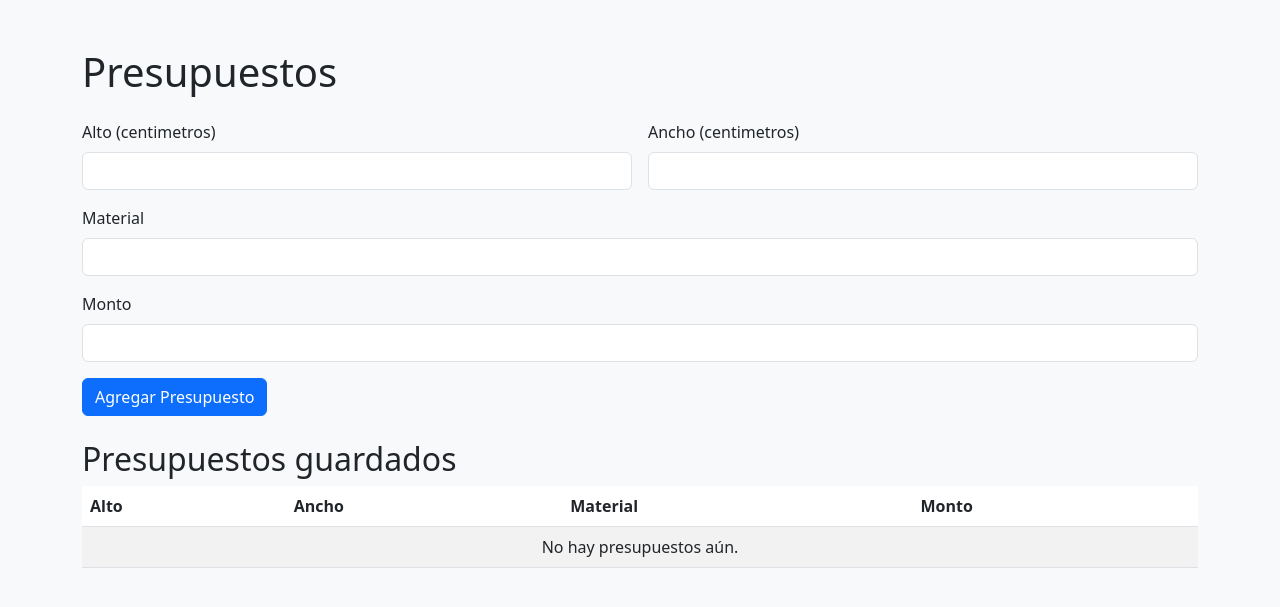
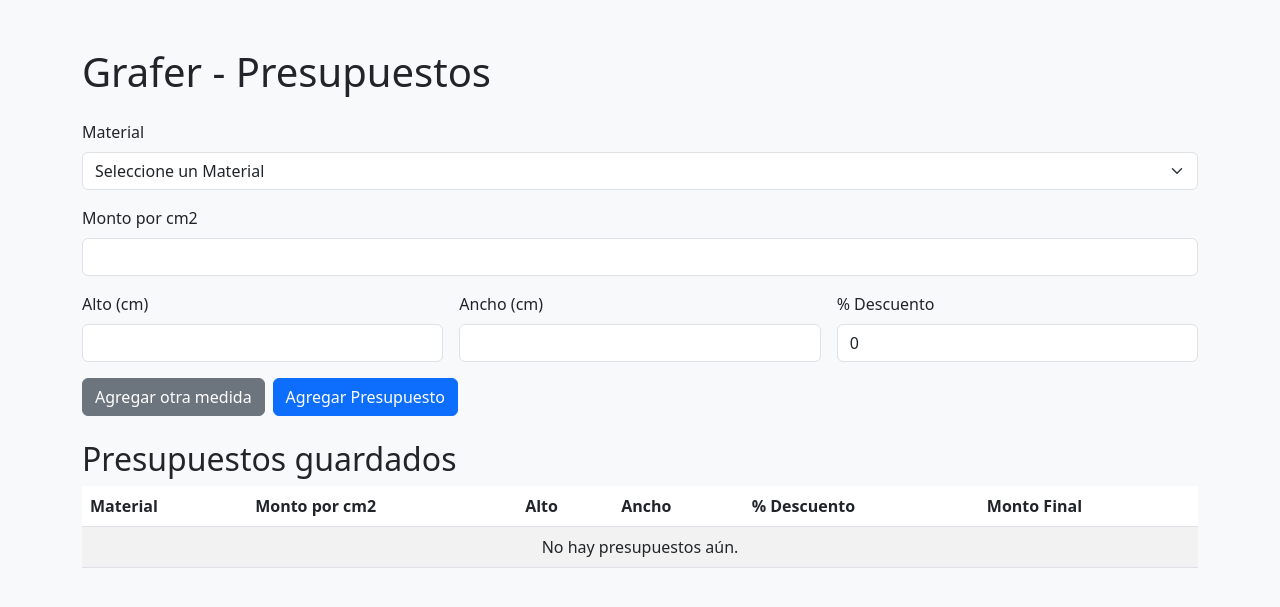
Before and after one commit to PierinaTufillaro/BudgetSearch, a Flask app: template templates/admin_panel.html in a window 1280 px wide. Shown: the top 607 px of the page. Run offline with Flask 3, Linux system fonts and the light colour scheme; the template is opened without the code that fills it, so the values that code supplies are empty.

Commit message:
Added percentage and new features. Also save data on db

```diff
--- a/app.py
+++ b/app.py
@@ -1,6 +1,12 @@
 from flask import Flask, render_template, request, redirect, url_for
+from flask_sqlalchemy import SQLAlchemy
 
 app = Flask(__name__)
+
+# Configuración DB SQLite
+app.config['SQLALCHEMY_DATABASE_URI'] = 'sqlite:///budgets.db'
+app.config['SQLALCHEMY_TRACK_MODIFICATIONS'] = False
+db = SQLAlchemy(app)
 
 # Contraseña simple para la pantalla inicial
 pwd = "mi_contraseña_segura"
@@ -12,7 +18,21 @@ MATERIALES = ["Madera", "Metal", "Plástico", "Vidrio"]
 
 logged_in = False  # Estado login avanzado
 
-presupuestos = []
+# Modelo Budget
+class Budget(db.Model):
+    id = db.Column(db.Integer, primary_key=True)
+    medida_alto = db.Column(db.Float, nullable=False)
+    medida_ancho = db.Column(db.Float, nullable=False)
+    descuento = db.Column(db.Float, default=0)
+    material = db.Column(db.String(50), nullable=False)
+    monto = db.Column(db.Float, nullable=False)
+
+    def __repr__(self):
+        return f'<Budget {self.id} {self.material}>'
+
+# Crear tablas si no existen
+with app.app_context():
+    db.create_all()
 
 @app.route("/", methods=["GET", "POST"])
 def client_login():
@@ -44,70 +64,71 @@ def admin_login():
     return render_template("admin_login.html", error=error)
 
 @app.route("/logout")
-def logout():
+def admin_logout():
     global logged_in
     logged_in = False
     return redirect(url_for("client_login"))
 
 @app.route("/admin_panel", methods=["GET"])
 def admin_panel():
-    global logged_in
     if not logged_in:
         return redirect(url_for("admin_login"))
-    return render_template("admin_panel.html", presupuestos=presupuestos, login=logged_in)
+    budgets = Budget.query.all()
+    return render_template("admin_panel.html", budgets=budgets, login=logged_in, materiales=MATERIALES)
 
 @app.route("/admin_panel", methods=["POST"])
-def agregar_presupuesto():
-    global logged_in
+def add_budget():
     if not logged_in:
         return redirect(url_for("admin_login"))
 
-    medida_alto = request.form["medida_alto"]
-    medida_ancho = request.form["medida_ancho"]
     material = request.form["material"]
-    monto = request.form["monto"]
+    monto = float(request.form["monto"])
 
-    presupuestos.append({
-        "id": len(presupuestos),
-        "medida_alto": medida_alto,
-        "medida_ancho": medida_ancho,
-        "material": material,
-        "monto": monto
-    })
+    altos = request.form.getlist("medida_alto[]")
+    anchos = request.form.getlist("medida_ancho[]")
+    descuentos = request.form.getlist("descuento[]")
+
+    for alto, ancho, descuento in zip(altos, anchos, descuentos):
+        budget = Budget(
+            medida_alto=float(alto),
+            medida_ancho=float(ancho),
+            descuento=float(descuento),
+            material=material,
+            monto=monto
+        )
+        db.session.add(budget)
+    db.session.commit()
+
     return redirect(url_for("admin_panel"))
 
-# Editar y eliminar igual que antes, pero con ruta /admin_panel para consistencia
-
-@app.route("/delete/<int:presupuesto_id>")
-def delete(presupuesto_id):
-    global logged_in
+@app.route("/delete/<int:budget_id>")
+def delete(budget_id):
     if not logged_in:
         return redirect(url_for("admin_login"))
 
-    global presupuestos
-    presupuestos = [p for p in presupuestos if p["id"] != presupuesto_id]
-    for idx, p in enumerate(presupuestos):
-        p["id"] = idx
+    budget = Budget.query.get_or_404(budget_id)
+    db.session.delete(budget)
+    db.session.commit()
+
     return redirect(url_for("admin_panel"))
 
-@app.route("/edit_budget/<int:presupuesto_id>", methods=["GET", "POST"])
-def edit_budget(presupuesto_id):
-    global logged_in
+@app.route("/edit_budget/<int:budget_id>", methods=["GET", "POST"])
+def edit_budget(budget_id):
     if not logged_in:
         return redirect(url_for("admin_login"))
 
-    presupuesto = next((p for p in presupuestos if p["id"] == presupuesto_id), None)
-    if not presupuesto:
+    budget = Budget.query.get_or_404(budget_id)
+
+    if request.method == "POST":
+        budget.medida_alto = float(request.form["medida_alto"])
+        budget.medida_ancho = float(request.form["medida_ancho"])
+        budget.descuento = float(request.form.get("descuento", "0"))
+        budget.material = request.form["material"]
+        budget.monto = float(request.form["monto"])
+        db.session.commit()
         return redirect(url_for("admin_panel"))
 
-    if request.method == "POST":
-        presupuesto["medida_alto"] = request.form["medida_alto"]
-        presupuesto["medida_ancho"] = request.form["medida_ancho"]
-        presupuesto["material"] = request.form["material"]
-        presupuesto["monto"] = request.form["monto"]
-        return redirect(url_for("admin_panel"))
-
-    return render_template("edit_budget.html", presupuesto=presupuesto, login=logged_in)
+    return render_template("edit_budget.html", budget=budget, login=logged_in, materiales=MATERIALES)
 
 if __name__ == "__main__":
     app.run(debug=True)
--- a/templates/admin_panel.html
+++ b/templates/admin_panel.html
@@ -2,28 +2,52 @@
 
 {% block content %}
   <form method="post" class="mb-4">
-    <div class="row g-3 mb-3">
-      <div class="col-md-6 col-6">
-        <label for="medida_alto" class="form-label">Alto (centimetros)</label>
-        <input type="number" step="any" min="0" class="form-control" id="medida_alto" name="medida_alto" required>
-      </div>
-      <div class="col-md-6 col-6">
-        <label for="medida_ancho" class="form-label">Ancho (centimetros)</label>
-        <input type="number" step="any" min="0" class="form-control" id="medida_ancho" name="medida_ancho" required>
+
+    <!-- MATERIAL -->
+    <div class="mb-3">
+      <label for="material" class="form-label">Material</label>
+      <select class="form-select" id="material" name="material" required>
+        <option value="" disabled selected>Seleccione un Material</option>
+        {% for mat in materiales %}
+          <option value="{{ mat }}">{{ mat }}</option>
+        {% endfor %}
+      </select>
+    </div>
+
+    <!-- MONTO -->
+    <div class="mb-3">
+      <label for="monto" class="form-label">Monto por cm2</label>
+      <input type="number" step="any" min="0" class="form-control" id="monto" name="monto" required>
+    </div>
+
+    <!-- GRUPOS DE MEDIDAS -->
+    <div id="medidas-container">
+      <div class="row g-3 mb-3 medida-group">
+        <div class="col-md-4">
+          <label class="form-label">Alto (cm)</label>
+          <input type="number" step="any" min="0" class="form-control" name="medida_alto[]" required>
+        </div>
+        <div class="col-md-4">
+          <label class="form-label">Ancho (cm)</label>
+          <input type="number" step="any" min="0" class="form-control" name="medida_ancho[]" required>
+        </div>
+        <div class="col-md-4">
+          <label class="form-label">% Descuento</label>
+          <input type="number" step="any" min="0" max="100" class="form-control" name="descuento[]" value="0">
+        </div>
       </div>
     </div>
 
-    <div class="mb-3">
-      <label for="material" class="form-label">Material</label>
-      <input type="text" class="form-control" id="material" name="material" required>
+    <!-- FILA DE BOTONES -->
+    <div class="row g-2">
+      <div class="col-md-auto">
+        <button type="button" class="btn btn-secondary" onclick="agregarMedida()">Agregar otra medida</button>
+      </div>
+      <div class="col-md-auto">
+        <button type="submit" class="btn btn-primary">Agregar Presupuesto</button>
+      </div>
     </div>
 
-    <div class="mb-3">
-      <label for="monto" class="form-label">Monto</label>
-      <input type="number" step="any" min="0" class="form-control" id="monto" name="monto" rows="2" required>
-    </div>
-
-    <button type="submit" class="btn btn-primary">Agregar Presupuesto</button>
   </form>
 
   <h2>Presupuestos guardados</h2>
@@ -31,35 +55,59 @@
     <table class="table table-striped">
       <thead>
         <tr>
+          <th>Material</th>
+          <th>Monto por cm2</th>
           <th>Alto</th>
           <th>Ancho</th>
-          <th>Material</th>
-          <th>Monto</th>
+          <th>% Descuento</th>
+          <th>Monto Final</th>
           {% if login %}
           <th>Acciones</th>
           {% endif %}
         </tr>
       </thead>
       <tbody>
-        {% for p in presupuestos %}
+        {% for b in budgets %}
           <tr>
-            <td>{{ p.medida_alto }}</td>
-            <td>{{ p.medida_ancho }}</td>
-            <td>{{ p.material }}</td>
-            <td>{{ p.monto }}</td>
+            <td>{{ b.material }}</td>
+            <td>{{ b.monto }}</td>
+            <td>{{ b.medida_alto }}</td>
+            <td>{{ b.medida_ancho }}</td>
+            <td>{{ b.descuento }}</td>
+            <td>{{ b.monto * b.medida_alto * b.medida_ancho * (1 - b.descuento / 100) }}</td>
             {% if login %}
             <td>
-              <a href="{{ url_for('edit_budget', presupuesto_id=p.id) }}" class="btn btn-sm btn-warning">Editar</a>
-              <a href="{{ url_for('delete', presupuesto_id=p.id) }}" class="btn btn-sm btn-danger">Eliminar</a>
+              <a href="{{ url_for('edit_budget', budget_id=b.id) }}" class="btn btn-sm btn-warning">Editar</a>
+              <a href="{{ url_for('delete', budget_id=b.id) }}" class="btn btn-sm btn-danger">Eliminar</a>
             </td>
             {% endif %}
           </tr>
         {% else %}
           <tr>
-            <td colspan="{% if login %}5{% else %}4{% endif %}" class="text-center">No hay presupuestos aún.</td>
+            <td colspan="{% if login %}7{% else %}6{% endif %}" class="text-center">No hay presupuestos aún.</td>
           </tr>
         {% endfor %}
       </tbody>
     </table>
   </div>
+
+  <script>
+    function agregarMedida() {
+      const container = document.getElementById('medidas-container');
+      const group = document.querySelector('.medida-group');
+      const clone = group.cloneNode(true);
+
+      clone.querySelectorAll('input').forEach(input => {
+        if (input.name.includes('medida_alto')) {
+          input.value = '';
+        } else if (input.name.includes('medida_ancho')) {
+          input.value = '';
+        } else if (input.name.includes('descuento')) {
+          input.value = '0';
+        }
+      });
+
+      container.appendChild(clone);
+    }
+  </script>
 {% endblock %}
--- a/templates/base.html
+++ b/templates/base.html
@@ -3,13 +3,13 @@
 <head>
   <meta charset="UTF-8">
   <meta name="viewport" content="width=device-width, initial-scale=1">
-  <title>Presupuestos</title>
+  <title>Grafer - Presupuestos</title>
   <link href="https://cdn.jsdelivr.net/npm/bootstrap@5.3.0/dist/css/bootstrap.min.css" rel="stylesheet">
   <link rel="stylesheet" href="https://cdn.jsdelivr.net/npm/bootstrap-icons@1.10.5/font/bootstrap-icons.css">
 </head>
 <body class="bg-light">
   <div class="container my-5">
-    <h1 class="mb-4">Presupuestos</h1>
+    <h1 class="mb-4">Grafer - Presupuestos</h1>
     {% block content %}{% endblock %}
   </div>
 </body>
--- a/templates/client_index.html
+++ b/templates/client_index.html
@@ -4,11 +4,11 @@
   <form method="post" class="mb-4">
     <div class="row g-3 mb-3">
       <div class="col-md-6 col-6">
-        <label for="medida_alto" class="form-label">Alto (centimetros)</label>
+        <label for="medida_alto" class="form-label">Alto (cm2)</label>
         <input type="number" step="any" min="0" class="form-control" id="medida_alto" name="medida_alto" required>
       </div>
       <div class="col-md-6 col-6">
-        <label for="medida_ancho" class="form-label">Ancho (centimetros)</label>
+        <label for="medida_ancho" class="form-label">Ancho (cm2)</label>
         <input type="number" step="any" min="0" class="form-control" id="medida_ancho" name="medida_ancho" required>
       </div>
     </div>
@@ -28,6 +28,6 @@
       <input type="number" step="any" min="1" class="form-control" id="cantidad" name="cantidad" rows="2" required>
     </div>
 
-    <button type="submit" class="btn btn-primary">Crear Presupuesto</button>
+    <button type="submit" class="btn btn-primary">Buscar Presupuesto</button>
   </form>
 {% endblock %}
--- a/templates/client_login.html
+++ b/templates/client_login.html
@@ -9,7 +9,7 @@
       <div class="text-danger mt-1" style="font-size: 0.9rem;">{{ error }}</div>
       {% endif %}
     </div>
-    <button type="submit" class="btn btn-primary">Enviar</button>
+    <button type="submit" class="btn btn-primary">Ingresar</button>
     <a href="{{ url_for('admin_login') }}" class="btn btn-primary">Soy admin</a>
   </form>
 {% endblock %}
```
Also changed, not shown: templates/edit_budget.html (+20 -11 lines), 1 other file.
